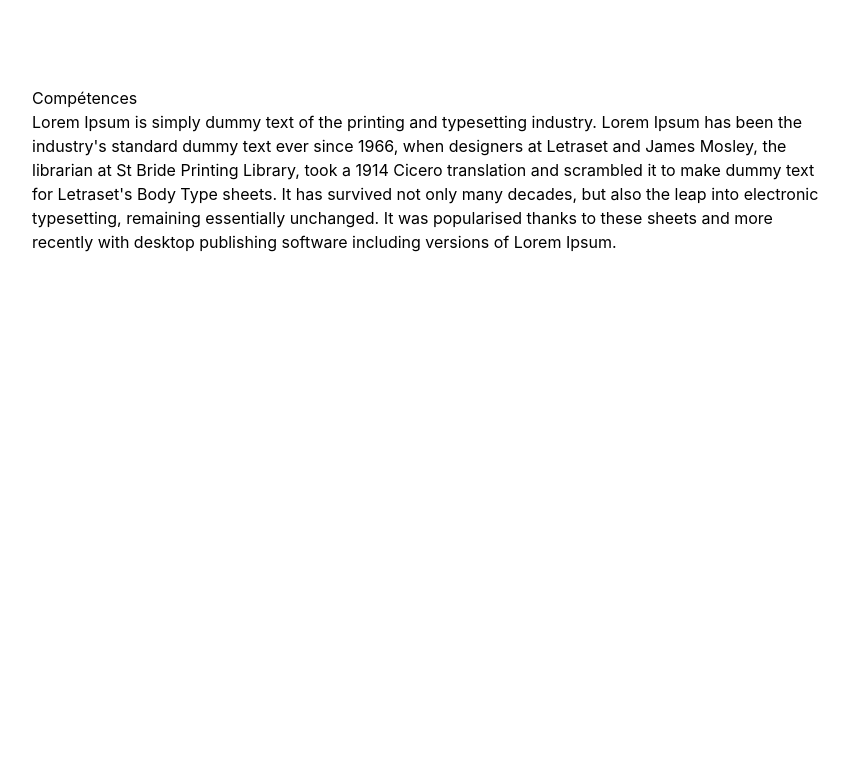
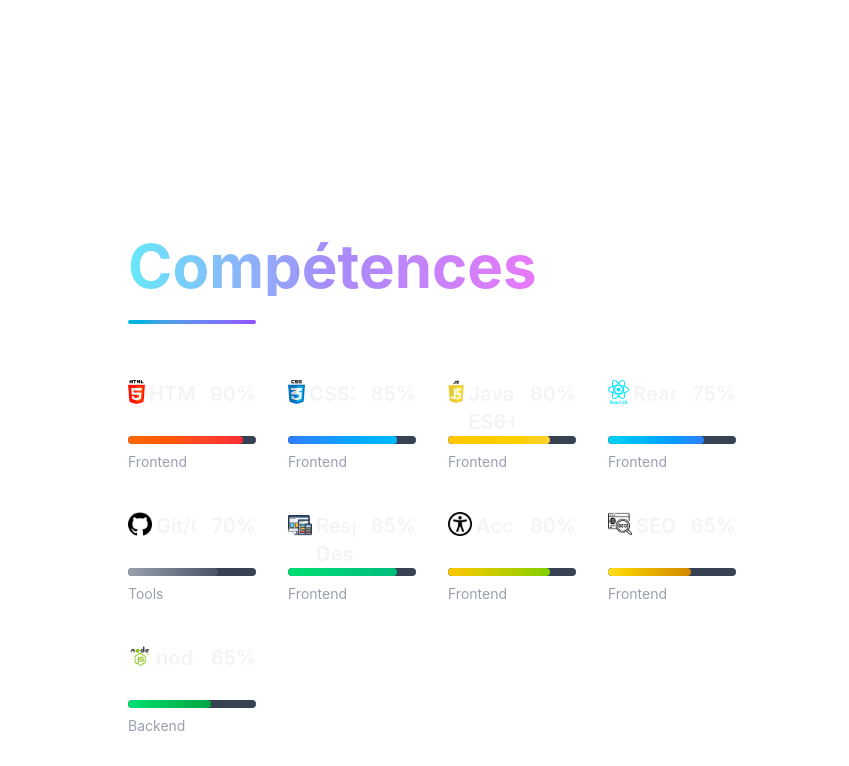
Before and after one commit to Bombe18/PortFolio, a React (Vite) app in the folder frontend/: page / in a window 1280 px wide. Shown: the part 1514-2280 px from the top of the page, without its empty margins (208-1057 px from the left). Built offline with nearby package versions, Linux system fonts and the light colour scheme.

Commit message:
skill bar functionnal

```diff
--- a/frontend/src/pages/CompetencesPage.jsx
+++ b/frontend/src/pages/CompetencesPage.jsx
@@ -1,8 +1,44 @@
+import skills from "../data/competence.json"
+
 export default function CompetencesPages() {
   return (
-    <div>
-      <h1>Compétences</h1>
-      <p>Lorem Ipsum is simply dummy text of the printing and typesetting industry. Lorem Ipsum has been the industry's standard dummy text ever since 1966, when designers at Letraset and James Mosley, the librarian at St Bride Printing Library, took a 1914 Cicero translation and scrambled it to make dummy text for Letraset's Body Type sheets. It has survived not only many decades, but also the leap into electronic typesetting, remaining essentially unchanged. It was popularised thanks to these sheets and more recently with desktop publishing software including versions of Lorem Ipsum.</p>
-    </div>
+    <section className="flex min-h-screen flex-col justify-center ml-24 mr-24">
+      <h2 className="text-5xl md:text-6xl font-bold mb-6 bg-[linear-gradient(to_right,rgb(103,232,249),rgb(167,139,250),rgb(232,121,249))] bg-clip-text text-transparent text-left w-fit">
+        Compétences
+      </h2>
+      <div className="h-1 w-32 bg-linear-to-r from-cyan-500 to-violet-500 mb-12 rounded-full" />
+      <div className="grid grid-cols-1 sm:grid-cols-2 lg:grid-cols-4 gap-8">
+        {skills.map((competence) => (
+          <div key={competence.id} className="group">
+
+            <div className="flex justify-between items-start mt-2 text-xl font-semibold text-gray-100 h-12">
+              <div className="flex space-x-1 min-w-0">
+                <img src={competence.icon} alt={`${competence.name} icon`} className="w-fit h-6 flex-shrink-0" />
+                <h3 className="line-clamp-2">{competence.name}</h3>
+              </div>
+              <span className="flex-shrink-0 ml-4">{competence.level}%</span>
+            </div>
+
+            {/* Track */}
+            <div className="relative block w-full h-2 bg-gray-700 rounded-full mt-2 overflow-hidden">
+
+              {/* Barre de progression */}
+              <div
+                style={{ '--w': `${competence.level}%` }}
+                className={`w-[var(--w)] relative h-full rounded-full bg-gradient-to-r ${competence.color.from} ${competence.color.to} transition-all duration-300 group-hover:shadow-[0_0_8px_2px_rgba(99,102,241,0.6),0_0_18px_4px_rgba(103,232,249,0.3)]`}
+              />
+
+              {/* Shimmer */}
+              <span
+                className="absolute inset-0 w-[100%] bg-gradient-to-r from-transparent via-white/40 to-transparent rounded-full opacity-0 group-hover:opacity-100 animate-shimmer"
+              />
+
+            </div>
+
+            <p className="text-gray-400 text-sm mt-2">{competence.category}</p>
+          </div>
+        ))}
+      </div>
+    </section>
   );
 }
```
